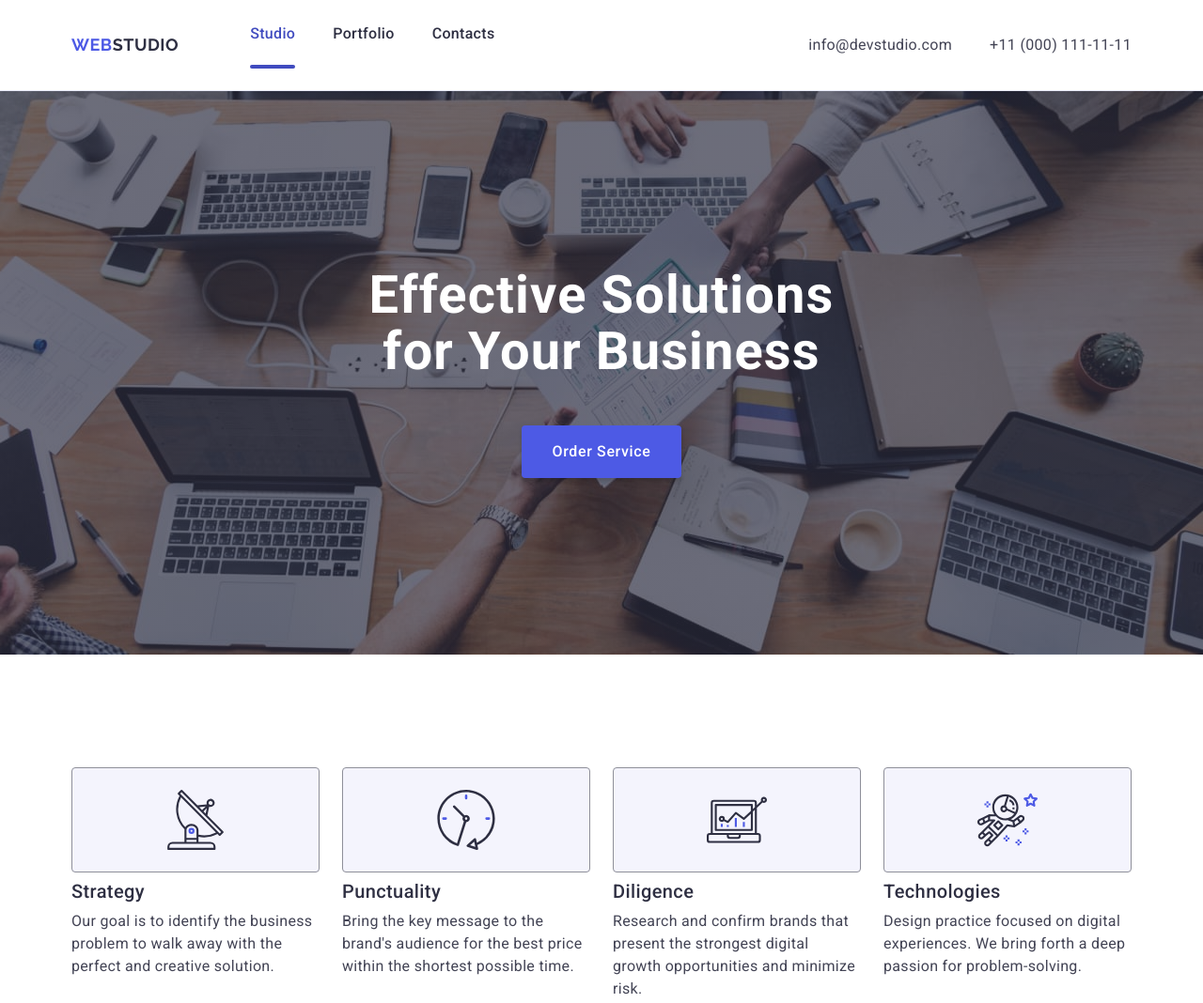
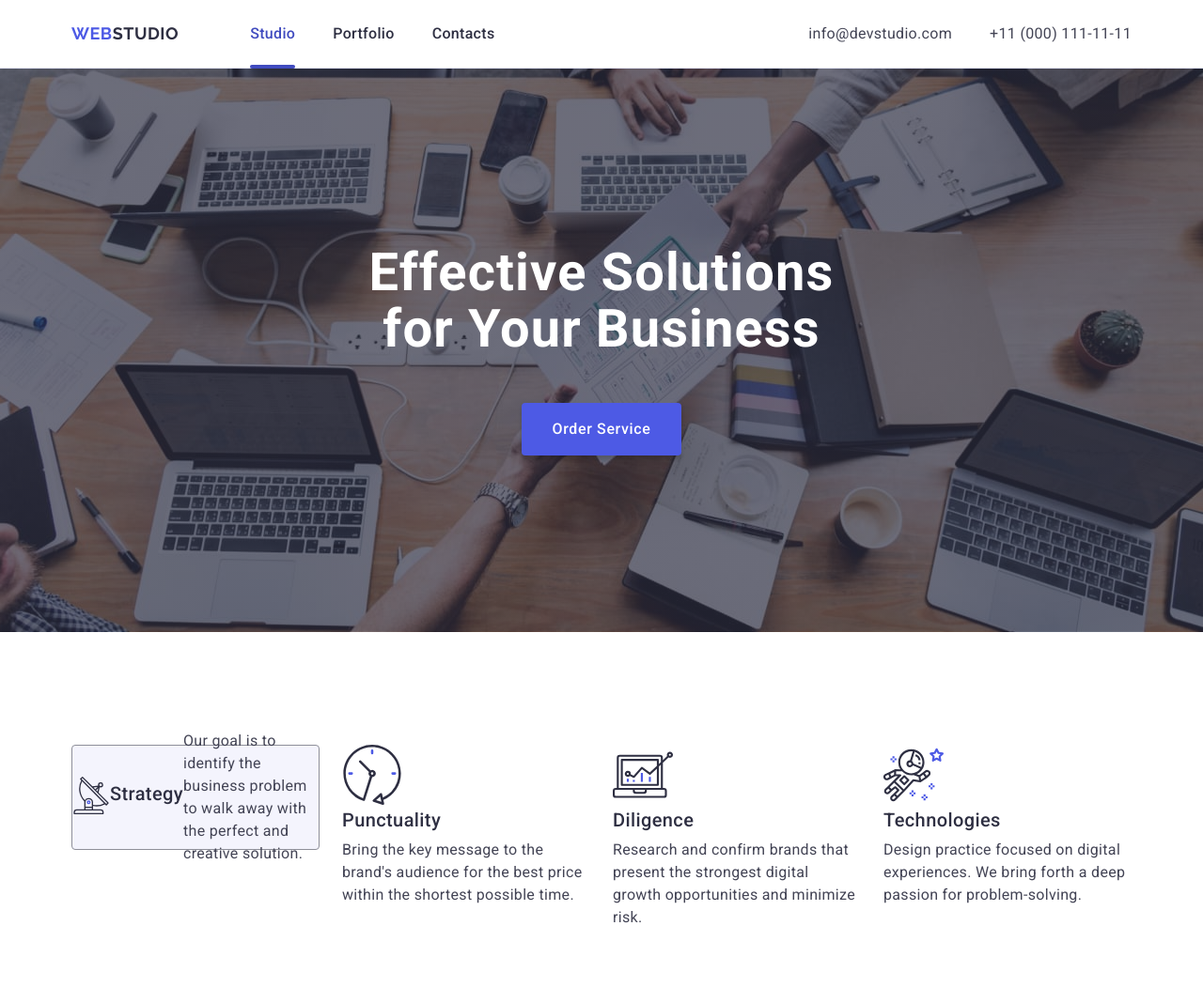
Before and after one commit to Vlada1515/goit-markup-hw-04, a plain HTML site: page index.html in a window 1280 px wide. Shown: the top 1068 px of the page at 94% size. Drawn offline with nearby package versions, Linux system fonts and the light colour scheme.

Commit message:
changed 2nd section

```diff
--- a/css/styles.css
+++ b/css/styles.css
@@ -85,6 +85,8 @@ body{
 .top-nav {
     display: flex;
     align-items: center;
+    transition: color 250ms cubic-bezier(0.4, 0, 0.2, 1);
+
 }
 
 .logo {
@@ -112,6 +114,8 @@ text-transform: uppercase;
     display: flex;
     align-items: flex-start;
     gap: 40px;
+    position: relative;
+    transition: color 250ms cubic-bezier(0.4, 0, 0.2, 1);
 }
 
 .menu-link:hover,
@@ -143,6 +147,7 @@ bottom: -1px;
 margin-top: 20px;
 border-radius: 2px;
 background: var(--OCEAN, #404BBF);
+position: absolute;
 }
 
 .contacts {
@@ -155,6 +160,8 @@ background: var(--OCEAN, #404BBF);
     display: flex;
     align-items: flex-start;
     gap: 40px;
+    transition: color 250ms cubic-bezier(0.4, 0, 0.2, 1);
+
 }
 
 .address-link {
@@ -269,7 +276,7 @@ margin-bottom: 8px;
 }
 
 
-.second-section-link {
+.container-icon {
     display: flex;
     align-items: center;
     justify-content: center;
@@ -281,10 +288,10 @@ margin-bottom: 8px;
     background: var(--CLOUD, #F4F4FD);
 }
 
-.icon-section-two {
+/* .icon-section-two {
     width: 64px;
 height: 64px;
-}
+} */
 /* ===================SECTION 3 =========================*/
 
 .third-section{
--- a/index.html
+++ b/index.html
@@ -57,42 +57,64 @@
         <h2 class="visually-hidden">Our benefits</h2>
         <ul class="second-section-list">
           <li class="second-section-item">
+<div class="container-icon">
             <a href="#" class="second-section-link">
-            <svg class="icon-section-two">
+            <svg class="icon-section-two"
+            width="40"
+            height="40"
+            aria-label="antenna icon">
+
               <use href="./images/icons.svg#icon-antenna"></use>
             </svg>
           </a>
+
             <h3 class="section-text">Strategy</h3>
             <p class="text">Our goal is to identify the business problem to walk away with the perfect and creative solution.</p>
           </li>
           <li class="second-section-item">
+
             <a href="#" class="second-section-link">
-            <svg class="icon-section-two">
+            <svg class="icon-section-two"
+            width="64"
+            height="64"
+            aria-label="antenna icon">
               <use href="./images/icons.svg#icon-clock"></use>
             </svg>
           </a>
+
             <h3 class="section-text">Punctuality</h3>
             <p class="text">Bring the key message to the brand's audience for the best price within the shortest possible time.</p>
           </li>
           <li class="second-section-item">
+
             <a href="#" class="second-section-link">
-            <svg class="icon-section-two">
+            <svg class="icon-section-two"
+            width="64"
+            height="64"
+            aria-label="antenna icon">
               <use href="./images/icons.svg#icon-diagram"></use>
             </svg>
           </a>
+
             <h3 class="section-text">Diligence</h3>
             <p class="text">
               Research and confirm brands that present the strongest digital growth opportunities and minimize risk.
             </p>
           </li>
           <li class="second-section-item">
+
             <a href="#" class="second-section-link">
-            <svg class="icon-section-two">
+            <svg class="icon-section-two"
+            width="64"
+            height="64"
+            aria-label="antenna icon">
               <use href="./images/icons.svg#icon-astronaut"></use>
             </svg>
+
           </a>
             <h3 class="section-text">Technologies</h3>
             <p class="text">Design practice focused on digital experiences. We bring forth a deep passion for problem-solving.</p>
+          </div>
           </li>
         </ul>
         </div>
```
